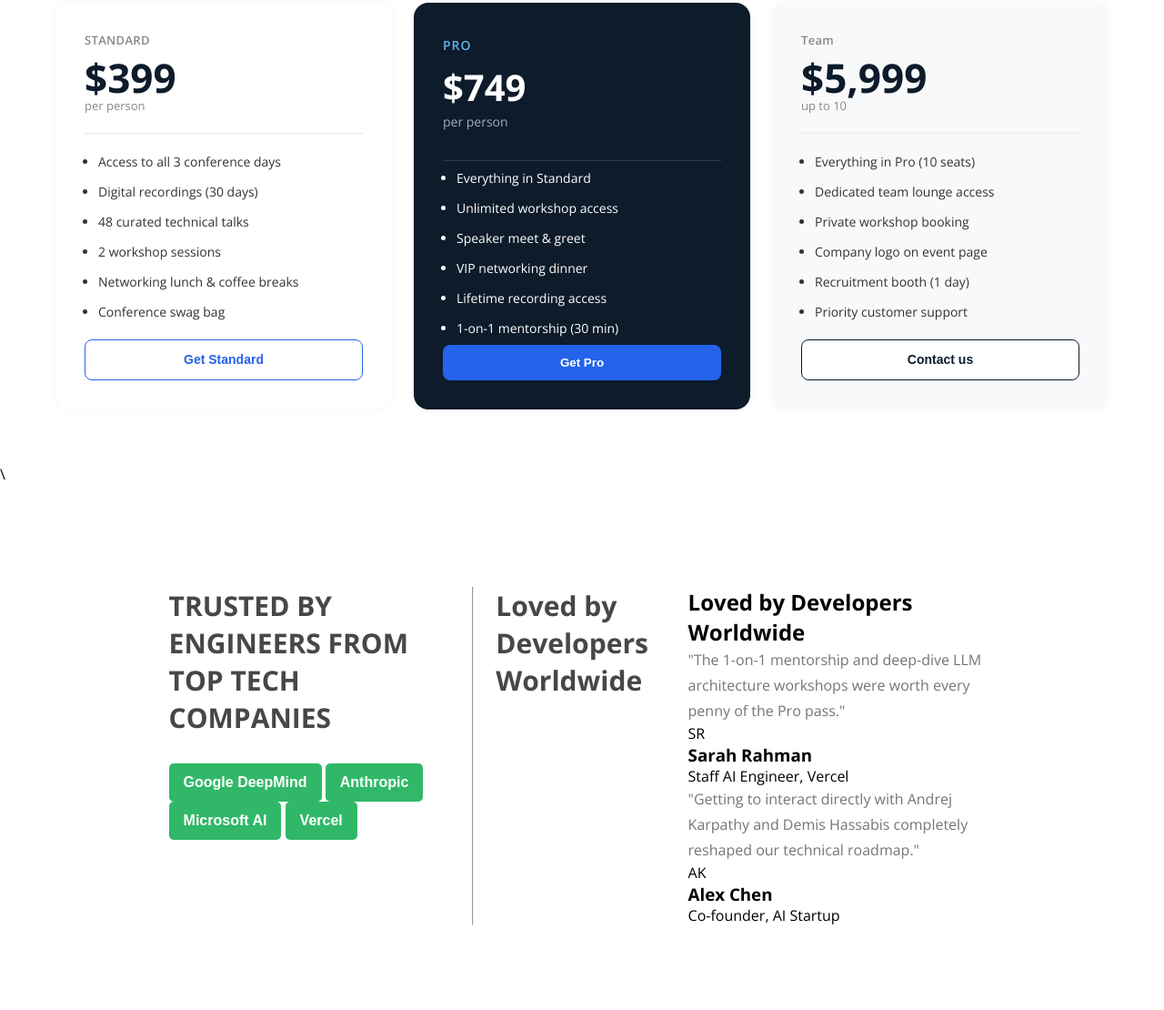
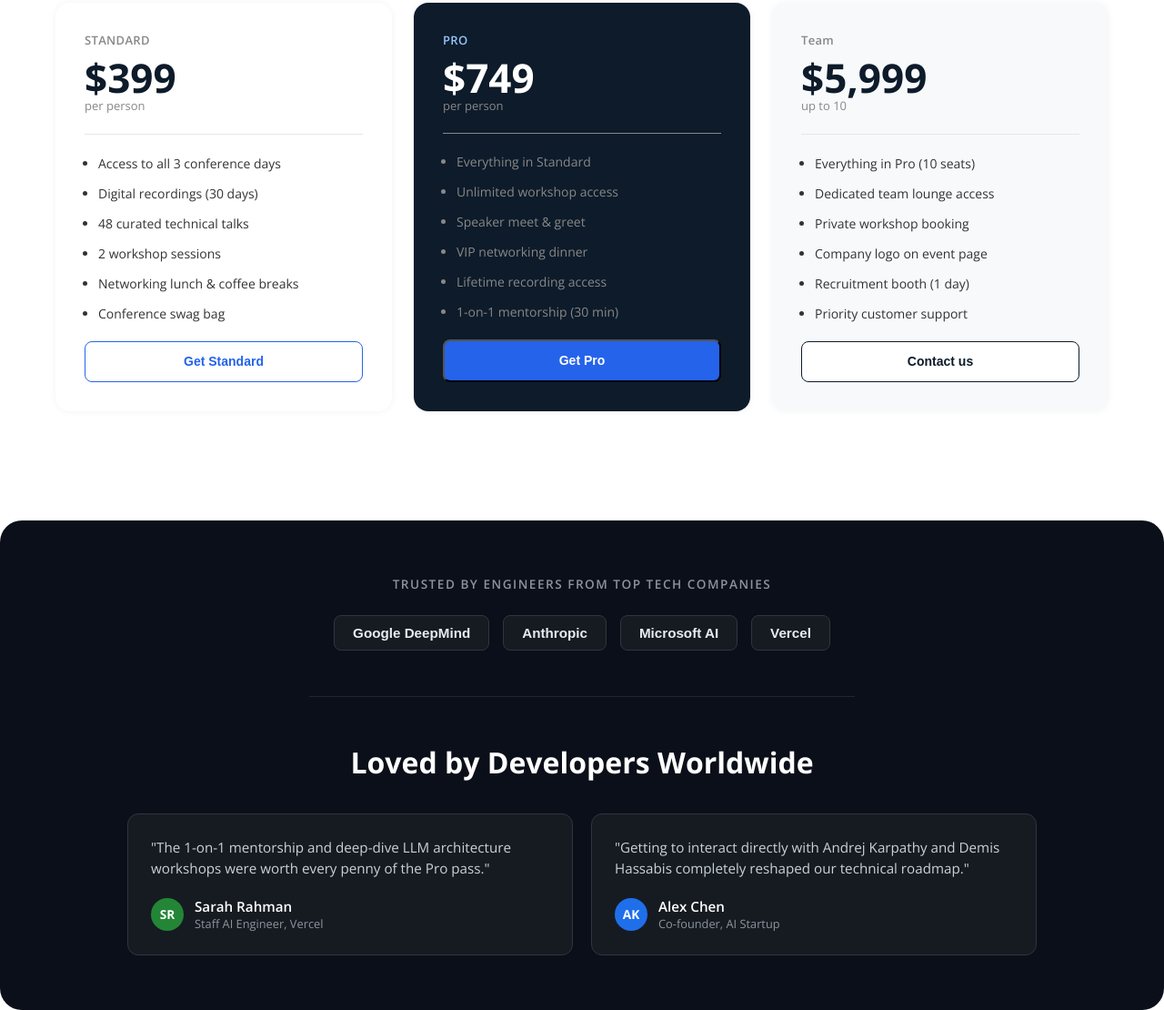
Before and after one commit to Nafiyeen-Hossain/B14-A1, a plain HTML site: page index.html in a window 1280 px wide. Shown: the part 3448-4558 px from the top of the page at 91% size. Before the commit the page ends 4465 px from the top, so only its background shows below. Drawn offline with nearby package versions, Linux system fonts and the light colour scheme.

Commit message:
ai generated reviews section and styling done

```diff
--- a/index.html
+++ b/index.html
@@ -81,7 +81,6 @@
             <div class="section-heading">
                 <h2>Secure your spot</h2>
                 <p>Early-bird pricing ends August 15, 2026.</p>
-
             </div>
             <div class="pricing-info">
                 <div class="info-card">
@@ -102,19 +101,21 @@
                     <button style="width: 100%; background: #ffffff; border: 1px solid #2563EB; color: #2563EB; font-weight: 600; font-size: 14px; line-height: 21px; border-radius: 8px; cursor: pointer; padding-top: 11px; padding-bottom: 11px; margin-top: 20px; ">Get Standard</button>
                 </div>
                 <div class="info-card">
-                    <span style="font-size: 14px; font-weight: 600; color: #63b3ed; letter-spacing: 1px;">PRO</span>
-                    <h4 style="font-size: 40px; font-weight: 700; color: #ffffff; margin: 8px 0 0 0;">$749</h4>
-                    <p style="font-size: 14px; color: #a0aec0; margin: 0 0 20px 0;">per person</p>
-                    <hr style="border: none; border-top: 1px solid #2d3748;">
-                    <ul style="display: flex; flex-direction: column; gap: 12px;">
+                    <span style="font-size: 13px; font-weight: 600; color: #93C5FD;
+                    line-height: 19.5px; letter-spacing: 0.32px;">PRO</span>
+                    <h4 style="font-size: 44px; font-weight: bold; line-height: 44px; color: #FFFFFF; padding-top: 8px;">$749</h4>
+                    <p style="font-size: 13px; font-weight:300; color: #888888;
+                    line-height: 19.5px;">per person</p>
+                     <hr style="border: none; border-top: 1px solid #888888; margin: 20px 0 20px 0;">
+                     <ul style="display: flex; flex-direction: column; gap: 12px;">
                         <li>Everything in Standard</li>
                         <li>Unlimited workshop access</li>
                         <li>Speaker meet & greet</li>
                         <li>VIP networking dinner</li>
                         <li>Lifetime recording access</li>
                         <li>1-on-1 mentorship (30 min)</li>
-                    </ul>
-                    <button style="width: 100%; padding: 12px; background: #2563eb; border: none; color: #ffffff; font-weight: 600; border-radius: 8px; cursor: pointer;">Get Pro</button>
+                     </ul>
+                    <button style="width: 100%; background: #2563EB; color: #FFFFFF; font-weight: 600; font-size: 14px; line-height: 21px; border-radius: 8px; cursor: pointer; padding-top: 11px; padding-bottom: 11px; margin-top: 20px; ">Get Pro</button>
                 </div>
                 <div class="info-card" style="background-color: #F8F9FB;">
                     <span style="font-size: 13px; font-weight: 600; color: #888888;
@@ -136,7 +137,7 @@
             </div>
         </div>
     </section>
-         \
+
     <section id="reviews">
 
       <div class="reviews-container">
@@ -162,7 +163,6 @@
         </div>
 
         <div class="reviews-segment">
-            <h2 class="section-title">Loved by Developers Worldwide</h2>
 
       <!-- Review Cards Grid Container -->
         <div class="reviews-grid">
--- a/styles.css
+++ b/styles.css
@@ -405,14 +405,13 @@ nav .nav-bar a{
 }
 
 #pricing .pricing-container .pricing-info .info-card:nth-child(2) ul li{
-    color: #FFFFFF;
     font-size: 14px;
     line-height: 21px;
-    color: #ffffff;
+    color: #888888;
     /* margin-top: 20px;
     margin-bottom: 20px; */
     text-align: left;
-    list-style-type: disc blue;
+    list-style-type: disc #60A5FA;
 }
 
 
@@ -425,54 +424,128 @@ nav .nav-bar a{
 
 
 
+#reviews {
+            background-color: #0b0f19;
+            color: #ffffff;
+            padding: 60px 20px;
+            margin-top: 60px;
+            border-radius: 24px;
+        }
 
+        .reviews-container {
+            max-width: 1000px;
+            margin: 0 auto;
+            text-align: center;
+        }
 
-#reviews
+        /* Brand Heading Style */
+        .brands-segment .section-heading {
+            color: #8b949e;
+            font-size: 0.85rem;
+            letter-spacing: 1.5px;
+            font-weight: 600;
+            margin-bottom: 25px;
+            text-transform: uppercase;
+        }
 
-#reviews .reviews-container hr {
-    margin: 30px 0;
-}
+        .brands-buttons {
+            display: flex;
+            justify-content: center;
+            align-items: center;
+            gap: 15px;
+            flex-wrap: wrap;
+        }
 
-#reviews .reviews-container {
-    width: 71%;
-    max-width: 1140px;
-    margin: 113px auto 0;
-    display: flex;
-    gap: 24px;
+        .brands-buttons .btn {
+            background-color: #161b22;
+            color: #e6edf3;
+            border: 1px solid #30363d;
+            padding: 10px 20px;
+            border-radius: 8px;
+            font-size: 0.95rem;
+            font-weight: 600;
+            cursor: pointer;
+            transition: background 0.2s ease, border-color 0.2s ease;
+            display: inline-flex;
+            align-items: center;
+            gap: 8px;
+        }
 
+        .brands-buttons .btn:hover {
+            background-color: #21262d;
+            border-color: #58a6ff;
+        }
 
-}
+        .line-break {
+            border: none;
+            height: 1px;
+            background-color: #21262d;
+            margin: 50px auto;
+            max-width: 600px;
+        }
 
-.reviews-container .section-heading {
-    color: #474747;
-    font-size: 30px;
-    margin-bottom: 30px;
-    text-align: left;
-}
+        /* Reviews Heading Style */
+        .reviews-beginning .section-heading {
+            font-size: 2rem;
+            font-weight: 700;
+            margin-bottom: 35px;
+            color: #ffffff;
+        }
 
-.education-box , .experience-box{
-    max-width: 511px;
-    margin-right: 47px;
+        .reviews-grid {
+            display: grid;
+            grid-template-columns: repeat(auto-fit, minmax(280px, 1fr));
+            gap: 20px;
+            text-align: left;
+        }
 
-}
+        .reviews-box {
+            background-color: #161b22;
+            border: 1px solid #30363d;
+            padding: 25px;
+            border-radius: 12px;
+            display: flex;
+            flex-direction: column;
+            justify-content: space-between;
+        }
 
-.education-box , .experience-box , .card-title {
-    font-size: 25px;
-    font-weight: bold;
-    margin-bottom: 10px;
-    color: #474747;
-}
+        .card-text {
+            color: #c9d1d9;
+            font-size: 0.95rem;
+            line-height: 1.5;
+            margin-bottom: 20px;
+        }
 
-.education-box , .experience-box , .card-info {
-    font-size: 20px;
-    font-weight: 600;
-    margin-bottom: 20px;
-    color: #757575;
-}
+        .reviewer-info {
+            display: flex;
+            align-items: center;
+            gap: 12px;
+        }
 
-.education-box , .experience-box , .card-text {
-    font-size: 16px;
-    line-height: 28px;
-    color: #757575;
+        .avatar {
+            width: 36px;
+            height: 36px;
+            border-radius: 50%;
+            display: flex;
+            align-items: center;
+            justify-content: center;
+            font-weight: bold;
+            font-size: 0.85rem;
+            color: #ffffff;
+        }
 
-}
+        .avatar-green { background-color: #238636; }
+        .avatar-blue { background-color: #1f6feb; }
+
+        .reviewer-name {
+            margin: 0;
+            font-size: 0.95rem;
+            font-weight: 600;
+            color: #ffffff;
+        }
+
+        .reviewer-role {
+            margin: 0;
+            color: #8b949e;
+            font-size: 0.8rem;
+        }
```
